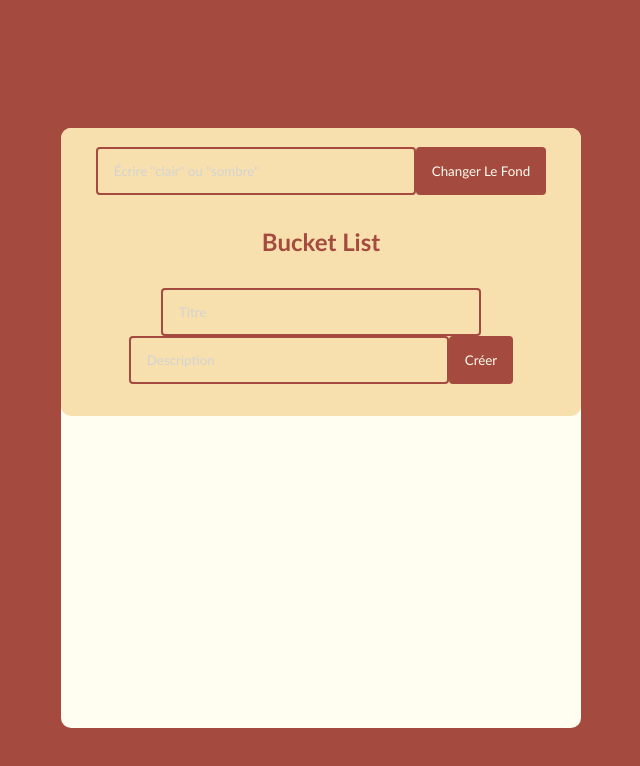
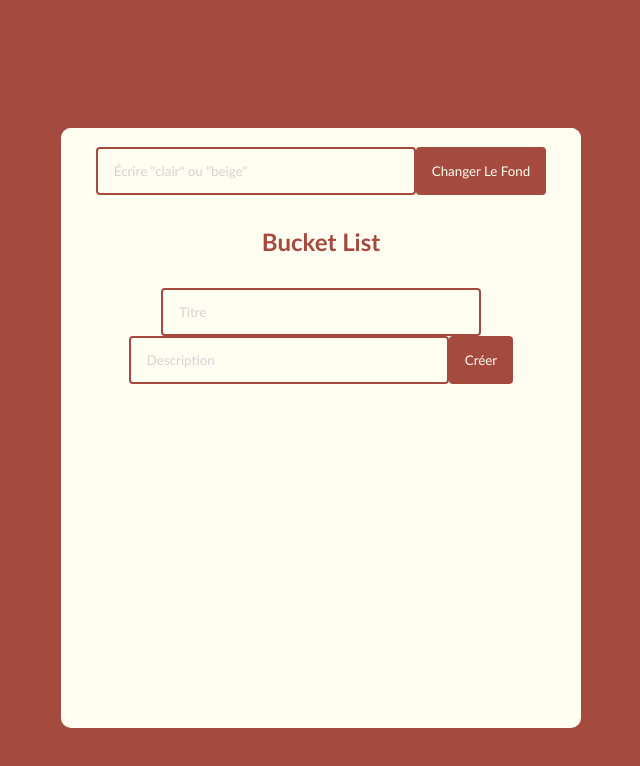
Before and after one commit to wolffien/G1PaulineMaurine, a React (Create React App) app: page / in a window 1280 px wide. Shown: the top 766 px of the page, without its empty margins (319-959 px from the left). Built offline with nearby package versions, Linux system fonts and the light colour scheme; the HTML template or start-up script is replaced by a standard one.

Commit message:
modif couleur

```diff
--- a/src/CSS/App.css
+++ b/src/CSS/App.css
@@ -118,11 +118,11 @@
   }
 
   .clair{
-    background-color: #f7e0ae;
+    background-color: #fffef1;
     border-radius: 10px;
   }
 
-  .sombre{
-    background-color: rgb(177, 175, 175);
+  .beige{
+    background-color: rgb(241, 228, 190);
     border-radius: 10px;
   }
--- a/src/components/TodoList.js
+++ b/src/components/TodoList.js
@@ -79,7 +79,7 @@ function TodoList() {
 
     return (
         <div
-            className={etatValide === "sombre" ? 'sombre' : 'clair'}
+            className={etatValide === "beige" ? 'beige' : 'clair'}
         >
 
             <p>
@@ -88,7 +88,7 @@ function TodoList() {
                     className='todo-input'
                     value={etatSaisi}
                     onChange={lorsDuChangement}
-                    placeholder='Écrire "clair" ou "sombre"'
+                    placeholder='Écrire "clair" ou "beige"'
                 ></input>
                 <button className='todo-button' onClick={valideEtatTheme}>Changer le fond</button>
             </p>
```
